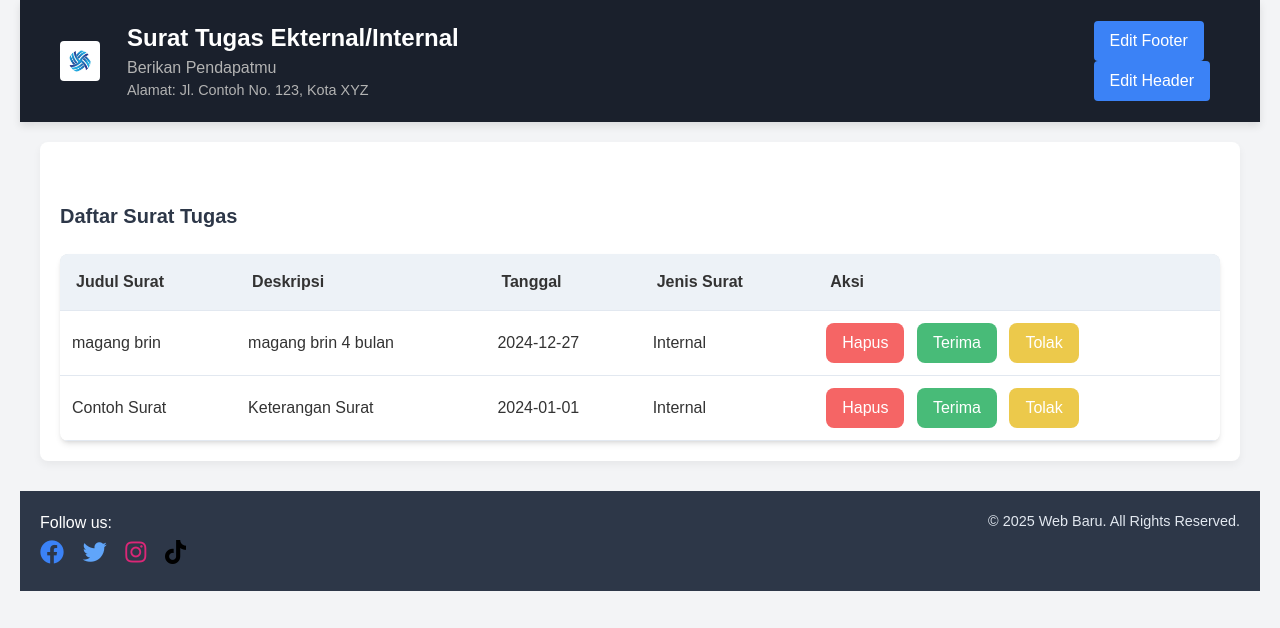
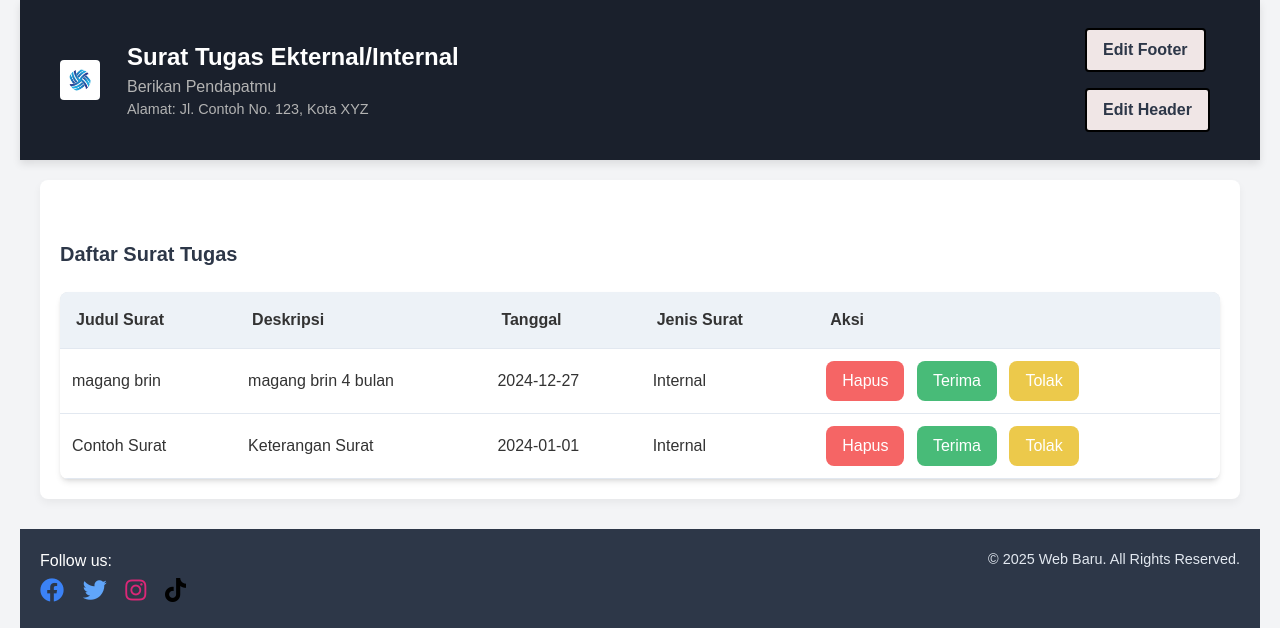
Before and after one commit to RayCodess/UasPibs, a PHP site: page /dashboardAdmin.php in a window 1280 px wide. Shown: the top 628 px of the page. Run offline with PHP 8.4, Linux system fonts and the light colour scheme; data comes from the database, SQL or seed files in the repository; some libraries are stand-ins or nearby versions.

Commit message:
Update admin.css

```diff
--- a/admin.css
+++ b/admin.css
@@ -45,18 +45,22 @@ header .address {
 }
 
 header form button {
-    margin: 0 10px;
-    background-color: #3182ce;
-    color: white;
-    padding: 8px 16px;
-    border-radius: 8px;
-    border: none;
+    background-color: #f0e6e6 !important;
+    color: #2d3748 !important;
+    padding: 10px 20px;
+    border-radius: 12px;
+    font-size: 1rem;
+    border: 2px solid #000000;
     cursor: pointer;
-    font-size: 1rem;
+    font-weight: bold;
+    margin: 8px 10px;
+    transition: background-color 0.3s, transform 0.2s;
 }
 
 header form button:hover {
-    background-color: #2b6cb0;
+    background-color: #0dc21c !important;
+    color: #fff !important;
+    transform: scale(1.05);
 }
 
 main.container {
```
